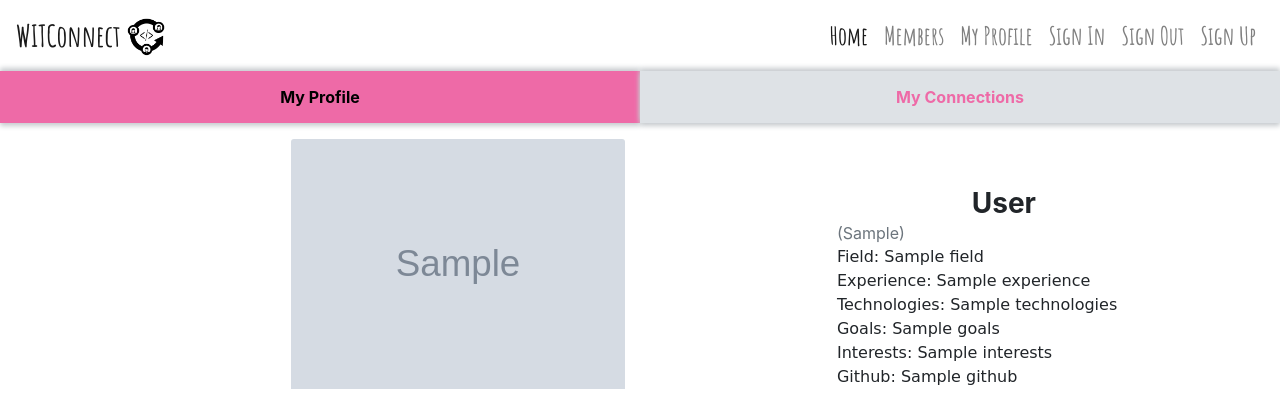
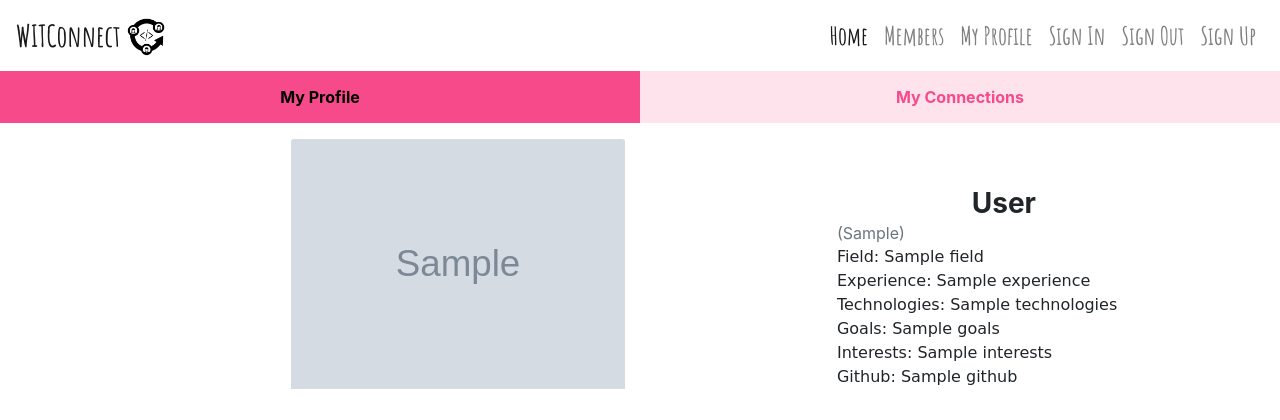
Before and after one commit to aineon/women-in-tech, a Flask app: page /my_profile/1 in a window 1280 px wide. Shown: the top 420 px of the page. Run offline with Flask 2, Linux system fonts and the light colour scheme; the visitor is signed in with stand-in values (Sample User, id 1); grey boxes marked "Sample" are stand-in pictures; a database or web service that is not in the repository returns one stand-in record (values such as "Sample title"); some libraries are stand-ins or nearby versions; some web fonts are replaced.

Commit message:
Style profile tabs/flash messages

```diff
--- a/static/css/style.css
+++ b/static/css/style.css
@@ -119,8 +119,8 @@ footer{
 }
 
 .tablinks {
-    background-color: #b1b4b8;
-    color: #ee6aa7;
+    background-color: #ffe3ec;
+    color: #f64a8a;
     float: left;
     border: none;
     outline: none;
@@ -129,8 +129,8 @@ footer{
     font-size: 1rem;
     width: 50%;
     font-weight: 700;
-    -webkit-box-shadow: 0 -3px 5px #c7cbcf, 0 3px 5px #c7cbcf;
-            box-shadow: 0 -3px 5px #c7cbcf, 0 3px 5px #c7cbcf;
+    /* -webkit-box-shadow: 0 -3px 5px #ffe3ec, 0 3px 5px #ffe3ec;
+            box-shadow: 0 -3px 5px #ffe3ec, 0 3px 5px #ffe3ec; */
 }
 
 .tabcontent {
@@ -139,16 +139,34 @@ footer{
 }
 
 .tab button {
-    background-color: #dee2e6;
-    color: #ee6aa7;
+    background-color: #ffe3ec;
+    color: #f64a8a;
 }
 
 .tab button:hover {
     background-color: #000;
-    color: #ee6aa7;
+    color: #f64a8a;
 }
 
 .tab button.active {
-    background-color: #ee6aa7;
+    background-color: #f64a8a;
     color: #000;
 }
+
+/* Flash Messages */
+
+.flash.row {
+    background-color: #ffe3ec;
+    margin-bottom: 0;
+}
+
+.flash-message {
+    font-size: 2.5rem;
+    font-weight: 700;
+    font-family: 'Amatic SC', cursive;
+    line-height: 95%;
+    margin: 0;
+    padding-top: 1rem;
+    padding-bottom: .5rem;
+    color: #f64a8a;
+}
```
